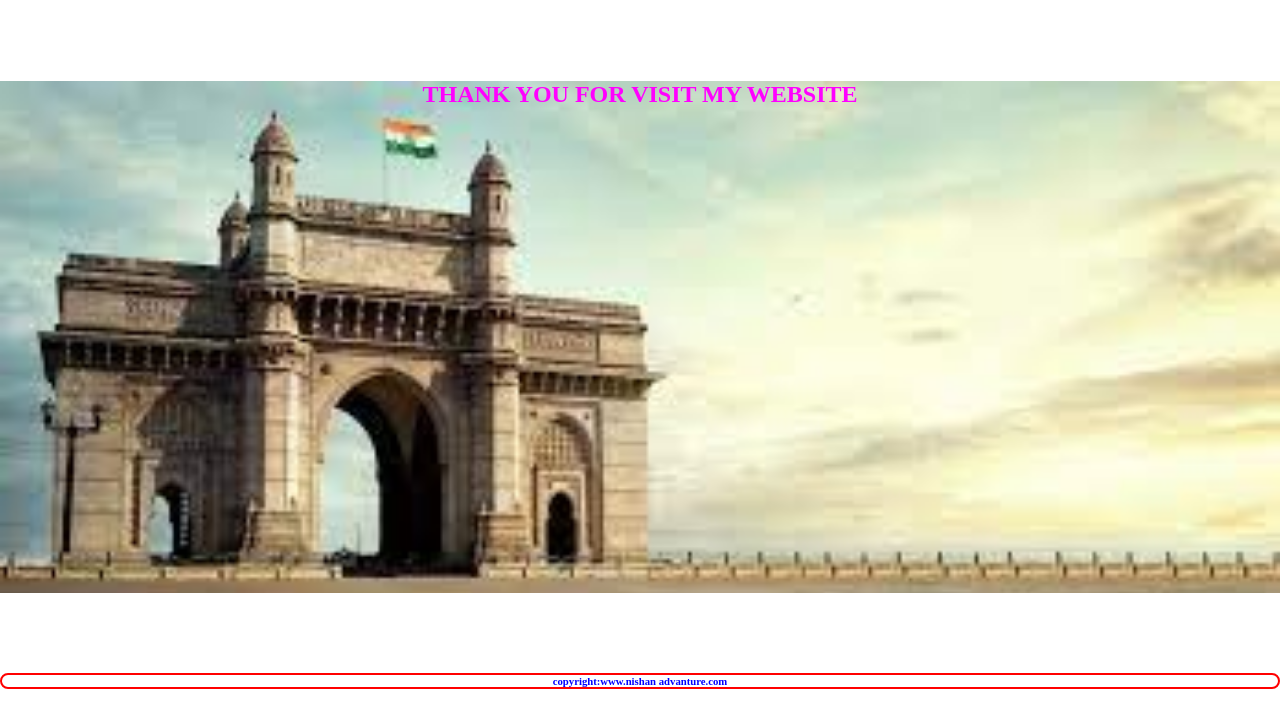
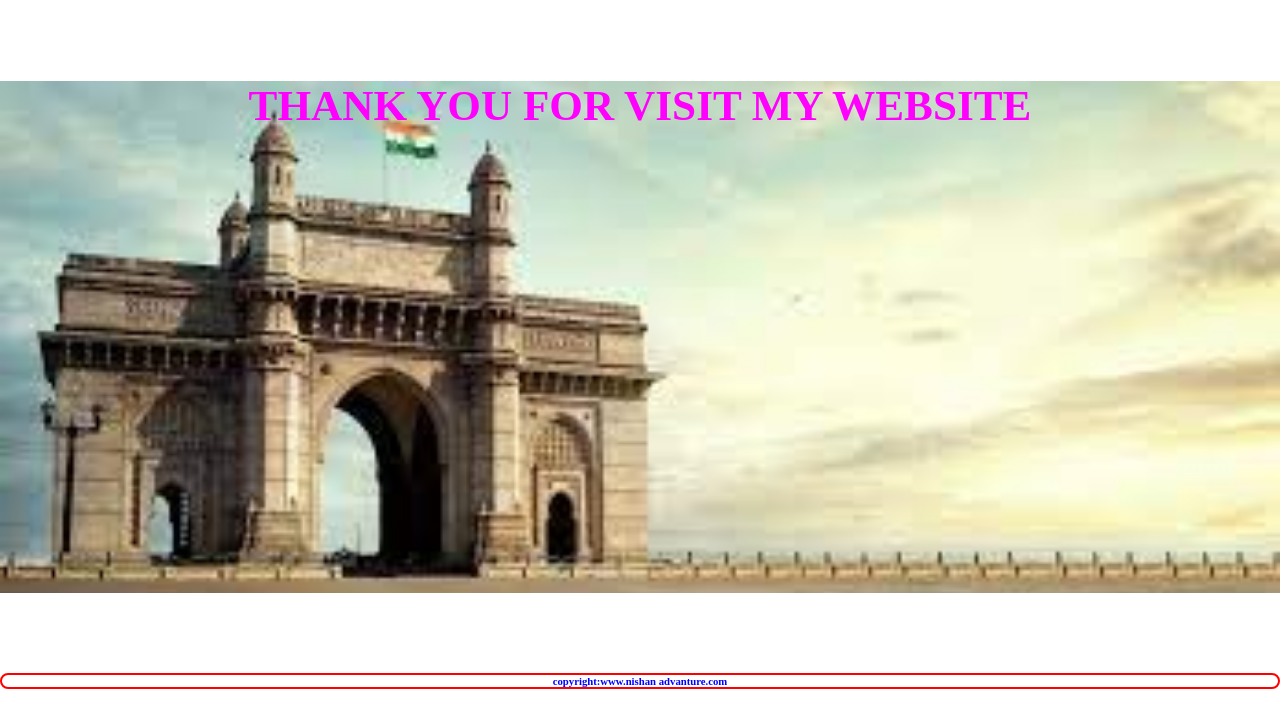
Before and after one commit to KoushikNishan/advanture, a plain HTML site: page index.html in a window 1280 px wide. Shown: the part 4611-5338 px from the top of the page. Drawn offline with Linux system fonts and the light colour scheme.

Commit message:
Update style.css

```diff
--- a/style.css
+++ b/style.css
@@ -302,6 +302,7 @@ background-color:rgb(rgba(135, 136, 21, 0.675), rgb(0, 150, 145), blue);
 }
 .ok h1{
 color:fuchsia;
+font-size: 2.7rem;
 }
 .item h6{
 
```
